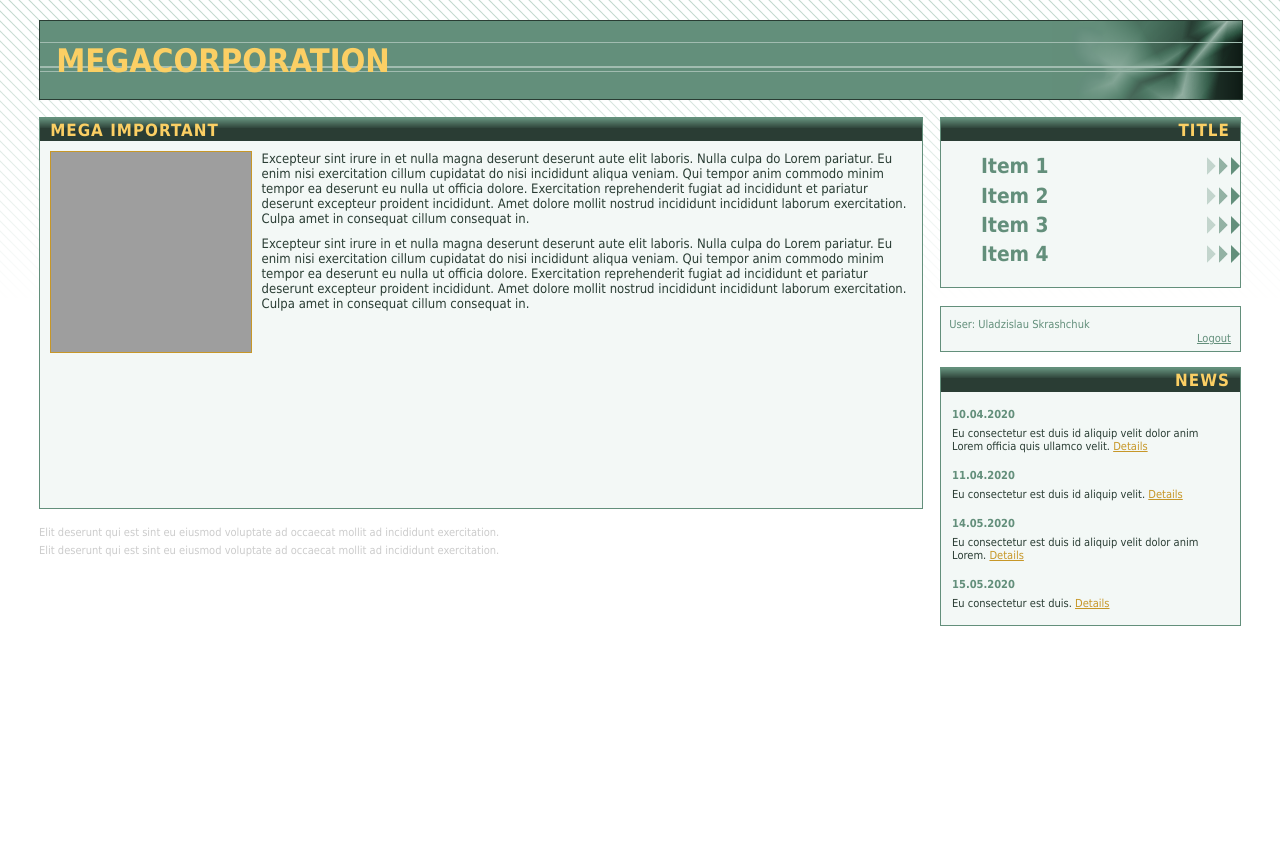
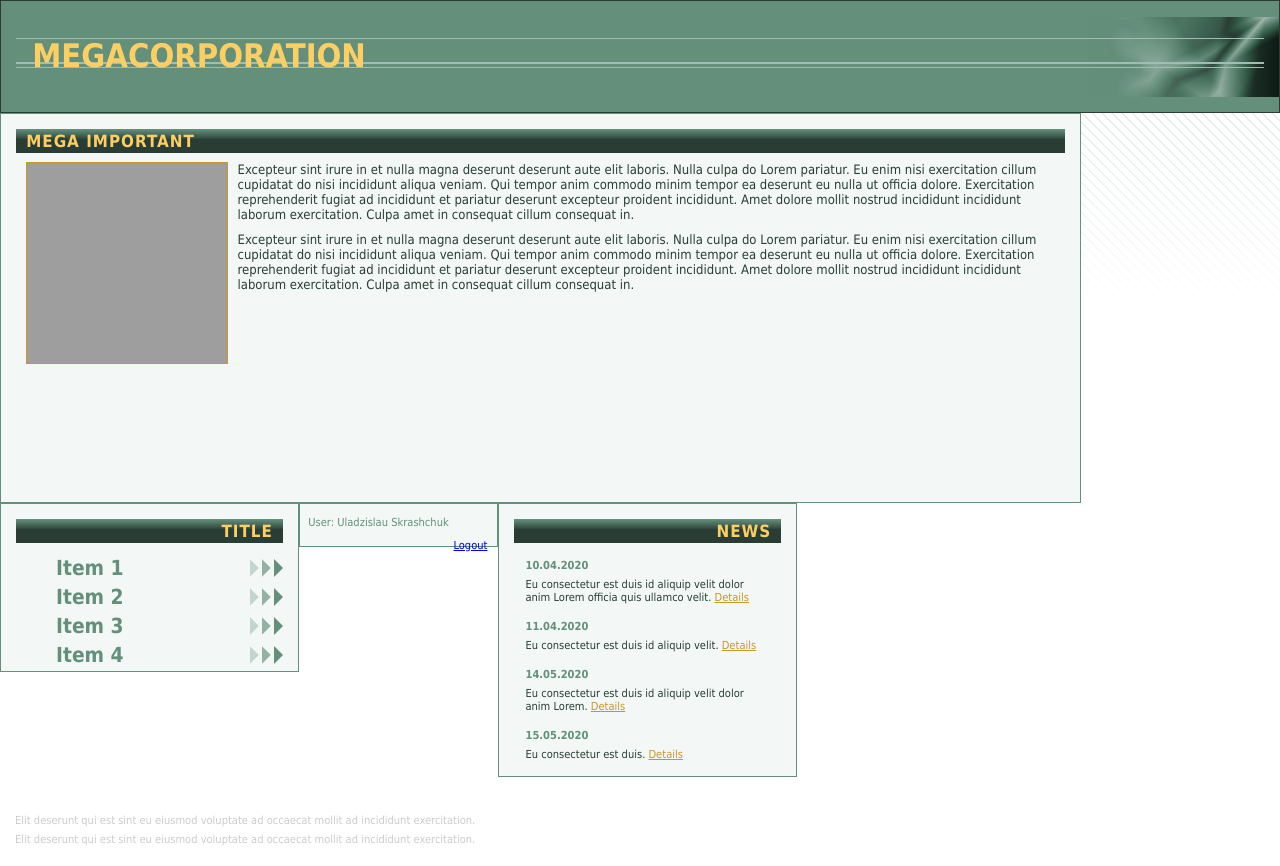
Before and after one commit to vs192ef34/html-basics-RdMLlA, a plain HTML site: page src/new111.html in a window 1280 px wide. Before the commit the page ends 800 px from the top, so only its background shows below. Drawn offline with Linux system fonts and the light colour scheme; grey boxes are pictures that could not be loaded.

Commit message:
grid megacorporation

```diff
--- a/src/new111.html
+++ b/src/new111.html
@@ -4,22 +4,22 @@
     <title>Basic Document</title>
 
     <meta charset="utf-8">
-
+    <meta name="viewport" content="width=device-width, initial-scale=1.0">
     <link rel="stylesheet" href="styles/style111.css">
 </head>
 
 <html>
+
 <body>
 
-        <div id="title">
+    <div class="col-12 col-s-12" id="title">
         <h1><a href="new111.html">Megacorporation</a></h1>
     </div>
 
-        <div id="content">
-            <div id="main">
+    <div class="col-10 col-s-7" id="main">
         <h2>Mega important</h2>
         <p>
-                <img class="picture"src="https://picsum.photos/200/200"alt="Important picture"/>
+            <img class="picture" src="https://picsum.photos/200/200" alt="Important picture" />
         </p>
         <p>
             Excepteur sint irure in et nulla magna deserunt deserunt aute elit
@@ -43,7 +43,8 @@
         </p>
     </div>
 
-            <div id="sections">
+
+    <div class="col-2 col-s-5" id="sections">
         <h2>Title</h2>
         <ul>
             <li><a href="item1.html">Item 1</a></li>
@@ -51,14 +52,14 @@
             <li><a href="item3.html">Item 3</a></li>
             <li><a href="item4.html">Item 4</a></li>
         </ul>
+    </div>
 
-            <div id="user">
+    <div class="col-3 col-s-5" id="user">
         <p>User: Uladzislau Skrashchuk</p>
         <p><a href="#">Logout</a></p>
     </div>
-        </div>
 
-        <div id="news">
+    <div class="col-4 col-s-5" id="news">
         <h2>News</h2>
 
         <h3>10.04.2020</h3>
@@ -76,9 +77,8 @@
         <h3>15.05.2020</h3>
         <p>Eu consectetur est duis. <a href="#">Details</a></p>
     </div>
-    </div>
 
-        <div id="meta">
+    <div class="col-12 col-s-12" id="meta">
         <p>
             Elit deserunt qui est sint eu eiusmod voluptate ad occaecat mollit ad
             incididunt exercitation.
@@ -89,4 +89,5 @@
         </p>
     </div>
 </body>
+
 </html>
--- a/src/styles/style111.css
+++ b/src/styles/style111.css
@@ -1,16 +1,130 @@
 
 /* Geometry */
 
+* {
+    box-sizing: border-box;
+}
+
 body {
-    position: relative;
-    margin: 0em 3em;
+    margin: 0;
+}
+
+.row::after {
+    content: "";
+    clear: both;
+    display: table;
+}
+
+[class*="col-"] {
+    float: left;
+    padding: 15px;
+}
+
+[class*="col-"] {
+    width: 100%;
+}
+
+@media screen and (min-width: 600px) {
+    .col-s-1 {
+        width: 8.33%;
+    }
+
+    .col-s-2 {
+        width: 16.66%;
+    }
+
+    .col-s-3 {
+        width: 25%;
+    }
+
+    .col-s-4 {
+        width: 33.33%;
+    }
+
+    .col-s-5 {
+        width: 41.66%;
+    }
+
+    .col-s-6 {
+        width: 50%;
+    }
+
+    .col-s-7 {
+        width: 58.33%;
+    }
+
+    .col-s-8 {
+        width: 66.66%;
+    }
+
+    .col-s-9 {
+        width: 75%;
+    }
+
+    .col-s-10 {
+        width: 83.33%;
+    }
+
+    .col-s-11 {
+        width: 91.66%;
+    }
+
+    .col-s-12 {
+        width: 100%;
+    }
+}
+
+@media screen and (min-width: 768px) {
+    .col-1 {
+        width: 18.33%;
+    }
+
+    .col-2 {
+        width: 16.66%;
+    }
+
+    .col-3 {
+        width: 15.58%;
+    }
+
+    .col-4 {
+        width: 13.33%;
+    }
+
+    .col-5 {
+        width: 41.66%;
+    }
+
+    .col-6 {
+        width: 50%;
+    }
+
+    .col-7 {
+        width: 58.33%;
+    }
+
+    .col-8 {
+        width: 66.66%;
+    }
+
+    .col-9 {
+        width: 75%;
+    }
+
+    .col-10 {
+        width: 84.42%;
+    }
+
+    .col-11 {
+        width: 91.66%;
+    }
+
+    .col-12 {
+        width: 100%;
+    }
 }
 
 #title {
-    position: absolute;
-    left: 0;
-    top: 1.5em;
-    height: 6em;
     width: 100%;
 }
 
@@ -21,9 +135,6 @@ padding: 0em 0.5em;
 }
 
 #sections {
-position: absolute;
-right: 0;
-top: 9em;
 height: 13em;
 width: 23em;
 }
@@ -45,11 +156,7 @@ width: 23em;
 }
 
 #user {
-    position: absolute;
-    right: -1px;
-    top: 17em;
-    height: 2em;
-    width: 100%;
+    height: 4em;
     padding: 1em 0em;
 }
 
@@ -59,18 +166,12 @@ width: 23em;
     margin-left: 0.75em;
 }
 
-#user p a {
-    position: absolute;
-    right: 9px;
-    bottom: 6px;
+#user a{
+    float: right;
+    padding: 10px;
 }
 
-
-
 #news {
-    position: absolute;
-    right: 0;
-    top: 28.25em;
     width: 23em;
     padding-bottom: 0.75em;
 }
@@ -84,14 +185,8 @@ width: 23em;
 }
 
 
-#content {
-    padding-top: 9em;
-    margin-right: 24.5em;
-}
-
 #main {
     min-height: 30em;
-    zoom: 1;
 }
 
 #main p {
```
Lines whose indentation alone changed are shown as unchanged.
